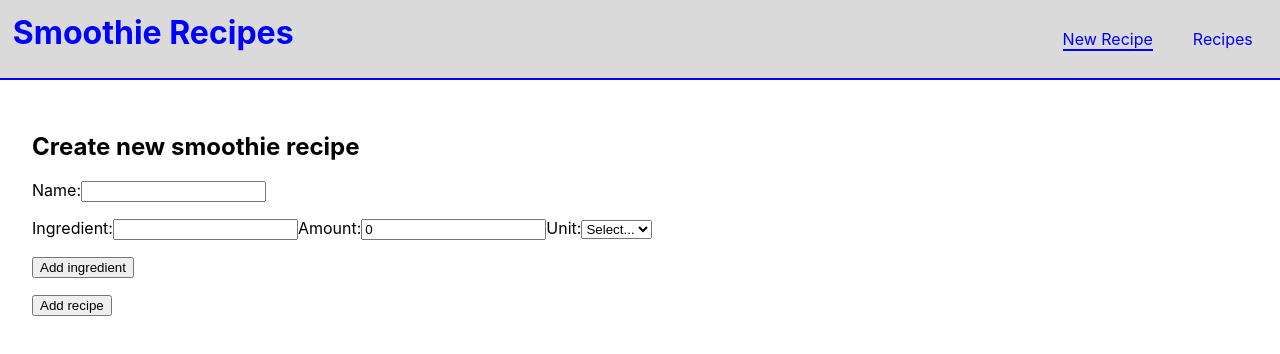
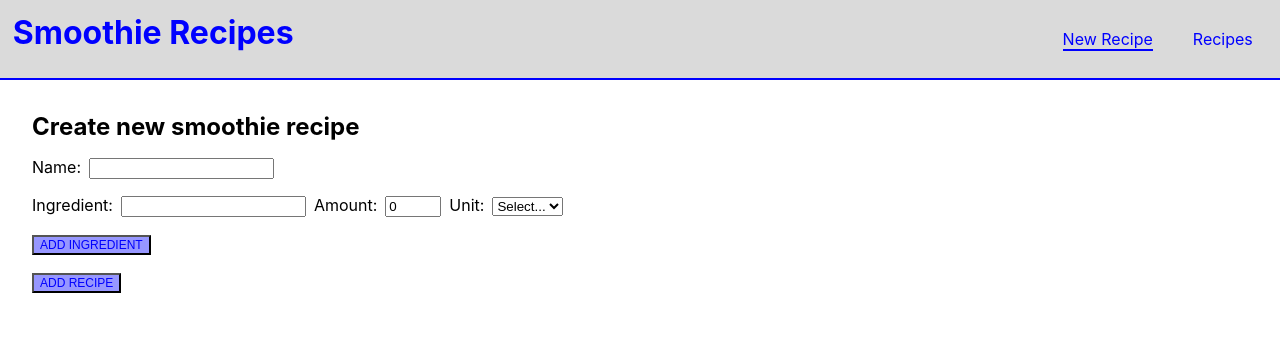
Before and after one commit to jeremypurser/smoothie-recipes, a React (Create React App) app: page /recipe in a window 1280 px wide. Shown: the top 354 px of the page. Built offline with nearby package versions, Linux system fonts and the light colour scheme.

Commit message:
Add styles

```diff
--- a/src/App.css
+++ b/src/App.css
@@ -1,3 +1,7 @@
+h2 {
+  margin: 0 0 1rem;
+}
+
 input[type='submit'],
 button {
   cursor: pointer;
@@ -19,3 +23,33 @@ form div {
 .active {
   border-bottom: 2px solid blue;
 }
+
+label,
+input,
+select {
+  margin-right: 0.5rem;
+}
+
+input:focus {
+  outline: none;
+  border-color: blue;
+  box-shadow: 0 0 0.2rem #555;
+}
+
+input[type='number'] {
+  width: 3rem;
+}
+
+button,
+input[type='submit'] {
+  color: blue;
+  background: rgb(151, 151, 255);
+  text-transform: uppercase;
+  font-size: 0.75rem;
+  letter-spacing: 0.1;
+}
+
+.error {
+  font-size: 0.75rem;
+  color: red;
+}
```
